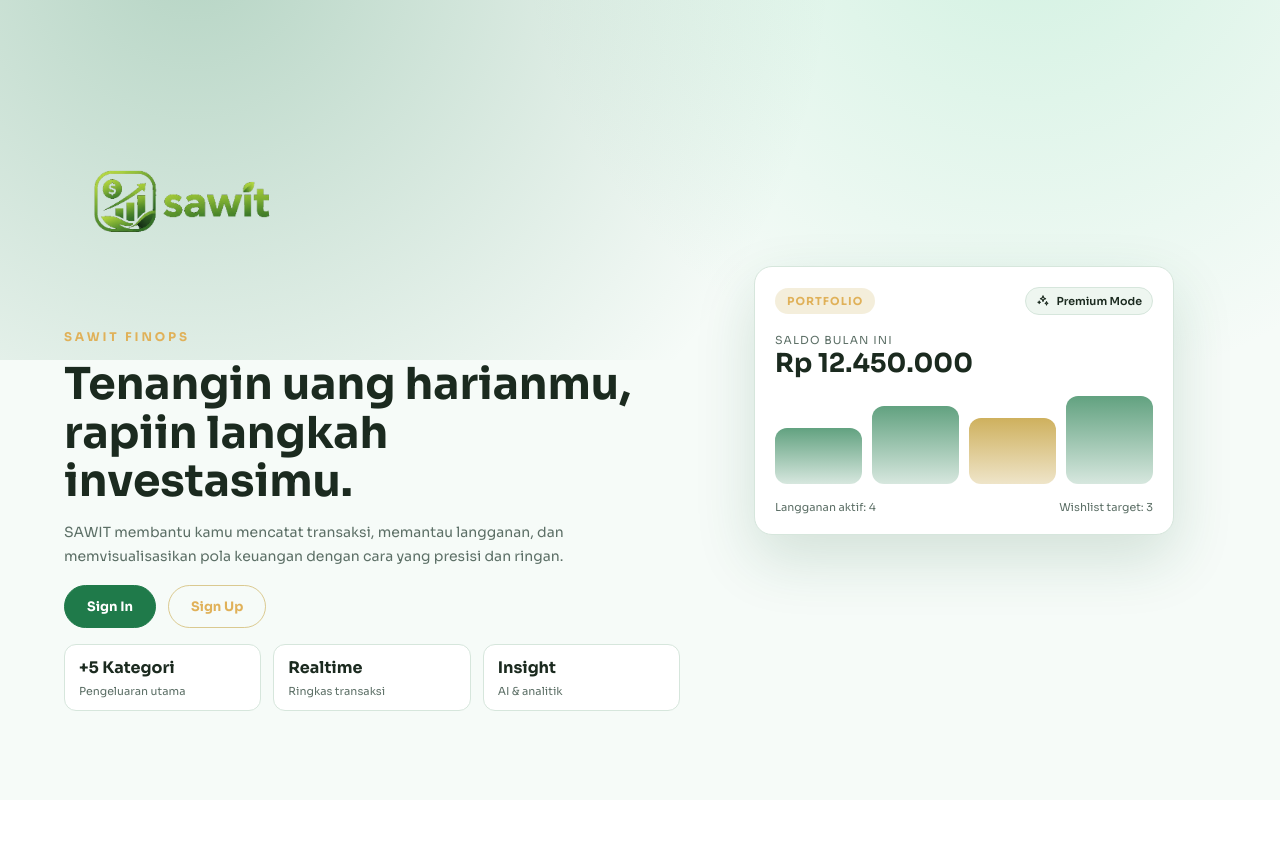
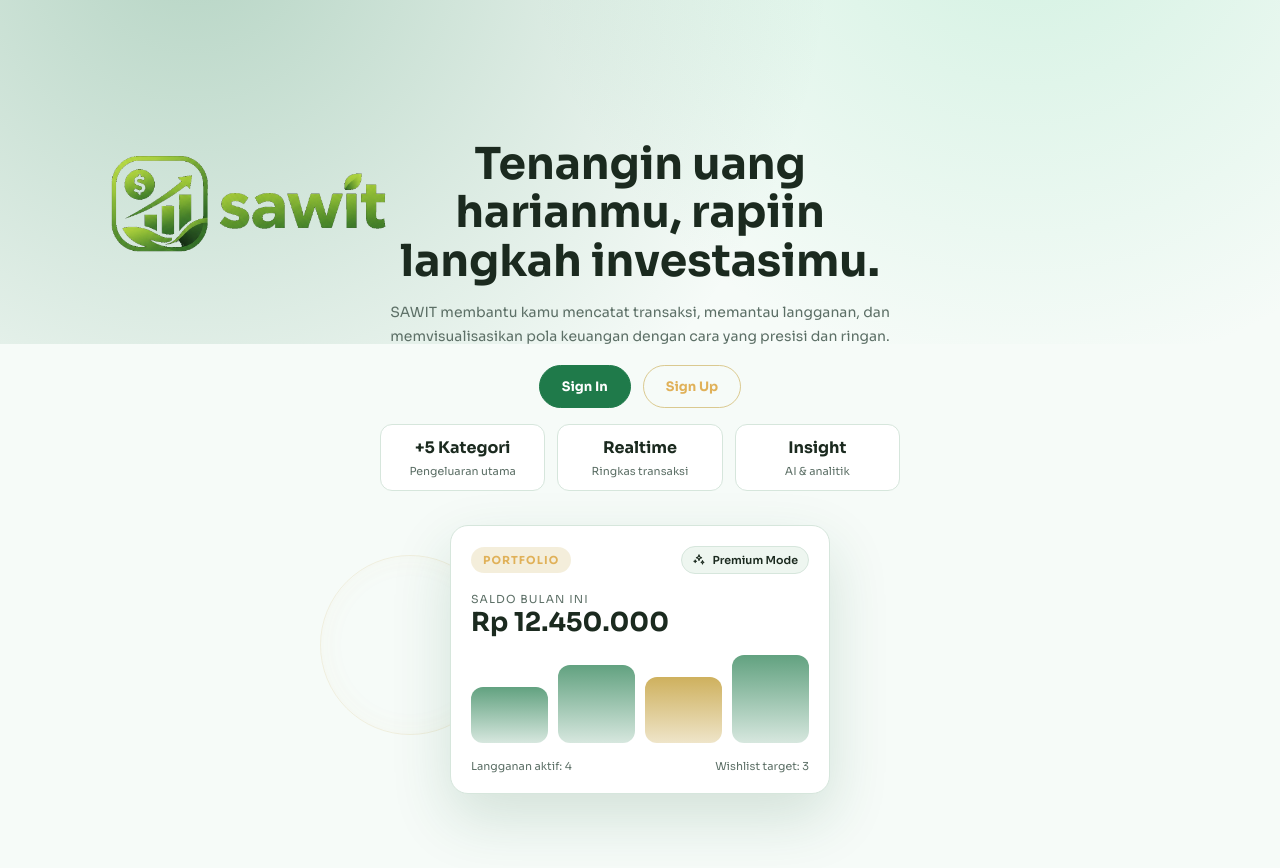
Before and after one commit to maxrumbo/CapstoneProject_CC26-PSU329, a React (Vite) app in the folder client/: page / in a window 1280 px wide. Shown: the top 868 px of the page. Before the commit the page ends 800 px from the top, so only its background shows below. Built offline with nearby package versions, Linux system fonts and the light colour scheme; the HTML template or start-up script is replaced by a standard one.

Commit message:
Redesign UI

```diff
--- a/client/src/pages/WelcomePage.jsx
+++ b/client/src/pages/WelcomePage.jsx
@@ -6,12 +6,11 @@ function WelcomePage() {
   return (
     <div className="welcome-shell">
       <div className="welcome-gradient" aria-hidden="true" />
+      <div className="welcome-logo">
+        <BrandLogo variant="lockup" />
+      </div>
       <main className="welcome-layout">
         <section className="welcome-copy">
-          <div className="welcome-brand">
-            <BrandLogo variant="lockup" />
-            <span className="welcome-kicker">SAWIT FinOps</span>
-          </div>
           <h1>Tenangin uang harianmu, rapiin langkah investasimu.</h1>
           <p>
             SAWIT membantu kamu mencatat transaksi, memantau langganan, dan
--- a/client/src/styles/welcome.css
+++ b/client/src/styles/welcome.css
@@ -3,6 +3,17 @@
   background: var(--background);
   position: relative;
   overflow: hidden;
+}
+
+.welcome-logo {
+  position: absolute;
+  top: 28px;
+  left: clamp(20px, 5vw, 64px);
+  z-index: 2;
+}
+
+.welcome-logo .brand-logo-lockup {
+  width: clamp(220px, 34vw, 360px);
 }
 
 .welcome-gradient {
@@ -20,34 +31,20 @@
   position: relative;
   z-index: 1;
   display: grid;
-  grid-template-columns: minmax(0, 1.1fr) minmax(0, 0.9fr);
-  gap: 32px;
-  padding: 56px clamp(20px, 5vw, 64px);
+  grid-template-columns: 1fr;
+  gap: 24px;
+  padding: 140px clamp(20px, 5vw, 64px) 88px;
   align-items: center;
+  justify-items: center;
   min-height: 100vh;
 }
 
 .welcome-copy {
   display: grid;
   gap: 16px;
-}
-
-.welcome-brand {
-  display: grid;
-  justify-items: start;
-  gap: 10px;
-}
-
-.welcome-brand .brand-logo-lockup {
-  width: min(230px, 72vw);
-}
-
-.welcome-kicker {
-  color: var(--gold);
-  font-size: 12px;
-  font-weight: 700;
-  letter-spacing: 0.24em;
-  text-transform: uppercase;
+  text-align: center;
+  justify-items: center;
+  max-width: 600px;
 }
 
 .welcome-copy h1 {
@@ -55,6 +52,7 @@
   font-size: clamp(30px, 4vw, 44px);
   font-weight: 700;
   line-height: 1.1;
+  max-width: 520px;
 }
 
 .welcome-copy p {
@@ -69,6 +67,7 @@
   display: flex;
   flex-wrap: wrap;
   gap: 12px;
+  justify-content: center;
 }
 
 .welcome-button {
@@ -104,6 +103,7 @@
   display: grid;
   grid-template-columns: repeat(3, minmax(0, 1fr));
   gap: 12px;
+  width: 100%;
 }
 
 .welcome-metrics div {
@@ -129,10 +129,12 @@
   position: relative;
   display: grid;
   place-items: center;
+  width: 100%;
+  margin-top: 10px;
 }
 
 .welcome-card {
-  width: min(100%, 420px);
+  width: min(100%, 380px);
   border-radius: 18px;
   border: 1px solid var(--border);
   background: var(--surface);
@@ -230,22 +232,20 @@
 
 .welcome-orbit {
   position: absolute;
-  inset: 14% auto auto 20%;
-  width: 200px;
-  height: 200px;
+  top: 30px;
+  left: calc(50% - 320px);
+  width: 180px;
+  height: 180px;
   border-radius: 999px;
   border: 1px solid rgba(201, 168, 76, 0.25);
   box-shadow: inset 0 0 30px rgba(201, 168, 76, 0.08);
   z-index: 0;
+  opacity: 0.6;
 }
 
 @media (max-width: 980px) {
   .welcome-layout {
-    grid-template-columns: 1fr;
-  }
-
-  .welcome-visual {
-    order: -1;
+    padding-top: 120px;
   }
 }
 
@@ -257,4 +257,8 @@
   .welcome-footnotes {
     flex-direction: column;
   }
+
+  .welcome-orbit {
+    display: none;
+  }
 }
```
Also changed, not shown: 1 other file (tests, documents, lock files or other folders).
